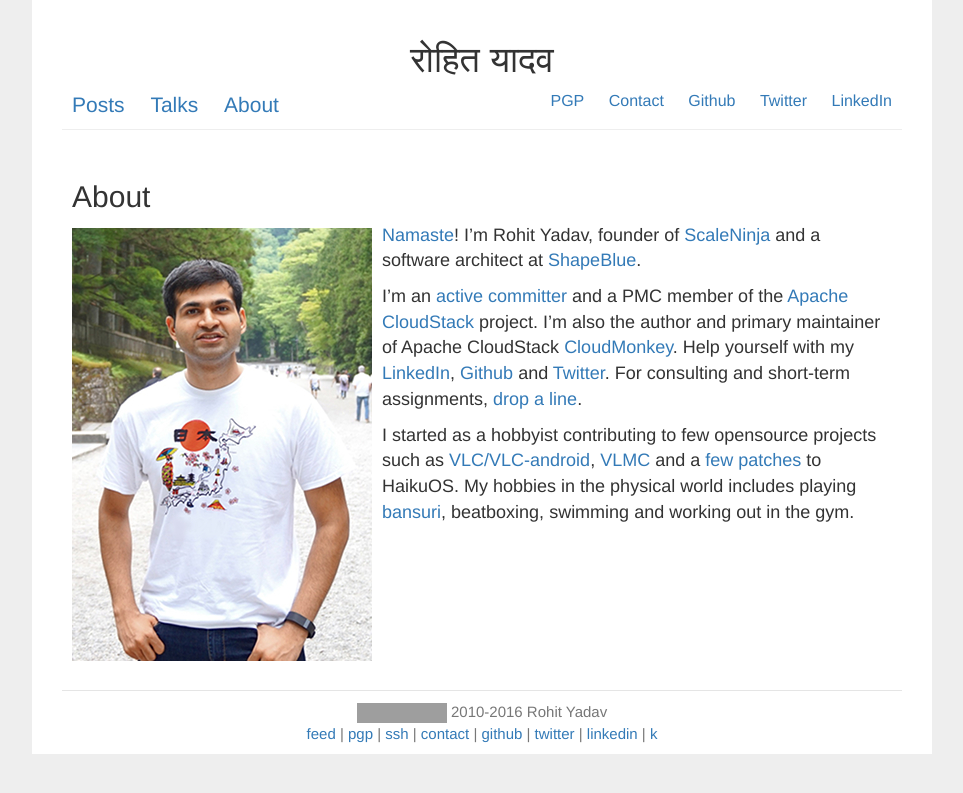
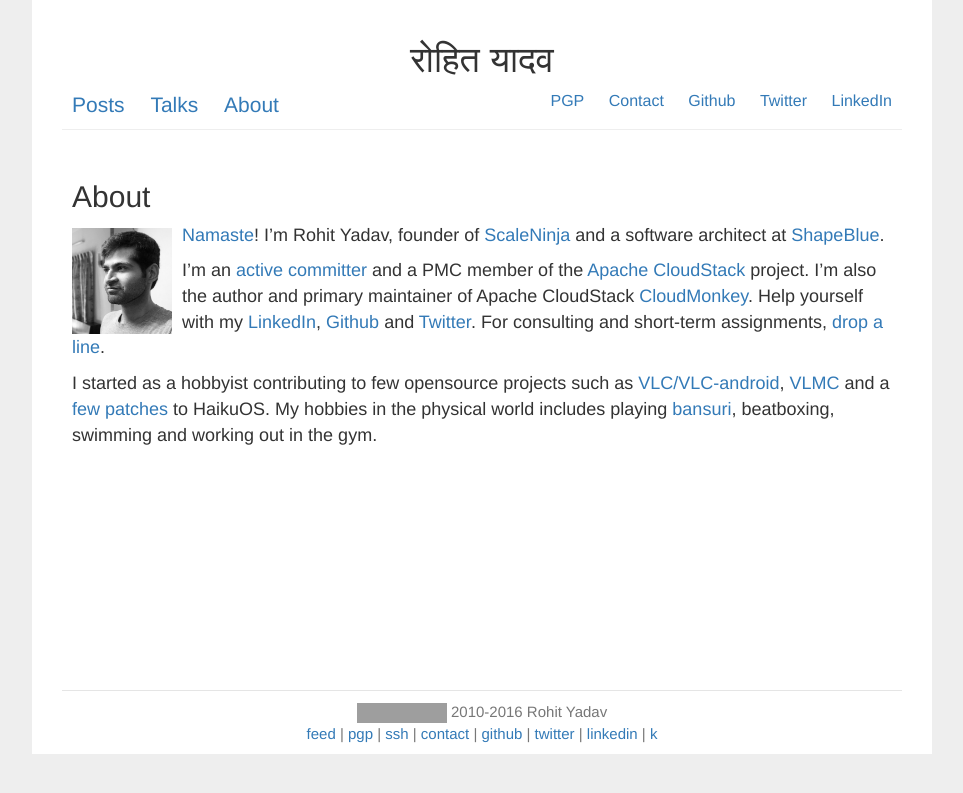
Before and after one commit to rohityadavcloud/rohityadavcloud.github.io, a Jekyll site: the page built from about.markdown, in a window 1280 px wide. Shown: the top 793 px of the page, without its empty margins (158-1121 px from the left). Built offline with Jekyll 4.4.1, drawn with Linux system fonts in a browser that asks for light colours; grey boxes are pictures that could not be loaded.

Commit message:
dp change
Signed-off-by: Rohit Yadav <bhaisaab@baagi.org>

```diff
--- a/about.markdown
+++ b/about.markdown
@@ -4,7 +4,7 @@ title: About
 permalink: /about/
 ---
 
-<img src="/assets/avatar-large.jpg" class="pull-left" style="margin-top: 5px; margin-right:10px"/>
+<img src="/assets/avatar-large.jpg" class="pull-left" style="margin-top: 5px; margin-right:10px" width="100"/>
 
 [Namaste](http://en.wikipedia.org/wiki/Namaste)! I'm Rohit Yadav, founder of
 [ScaleNinja](http://www.scaleninja.com) and a software architect at
```
Also changed, not shown: assets/avatar-large.jpg.
